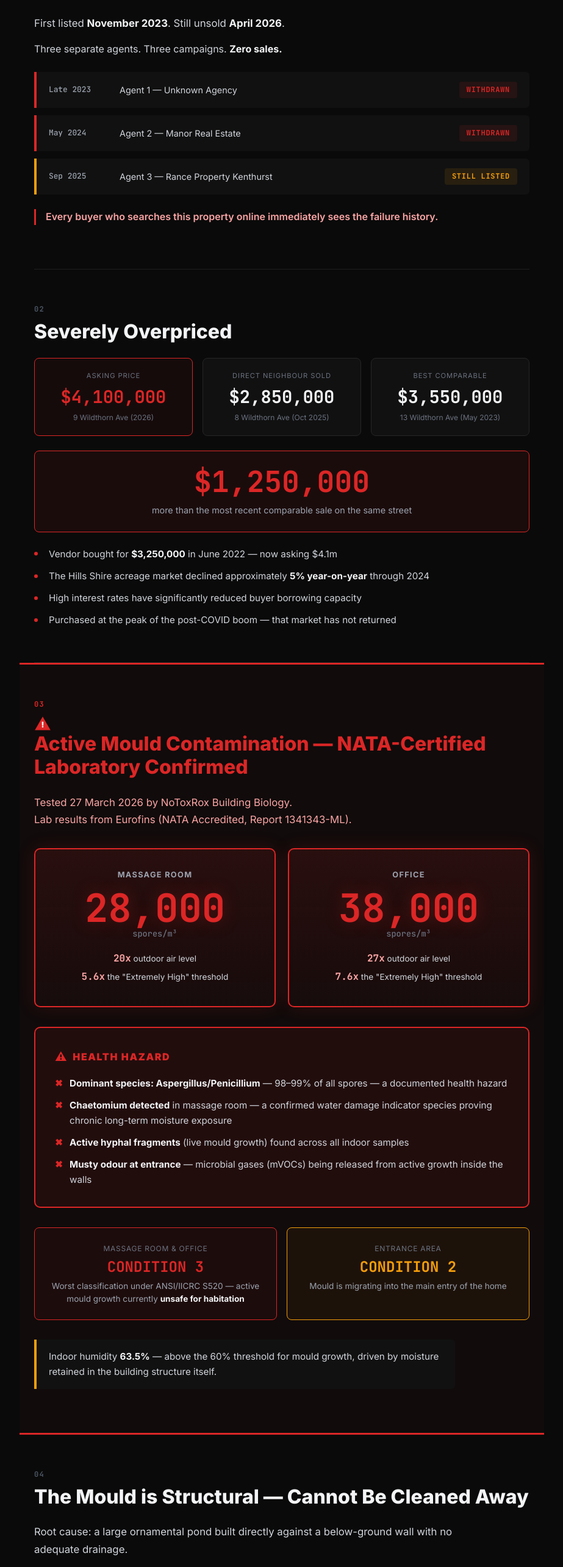
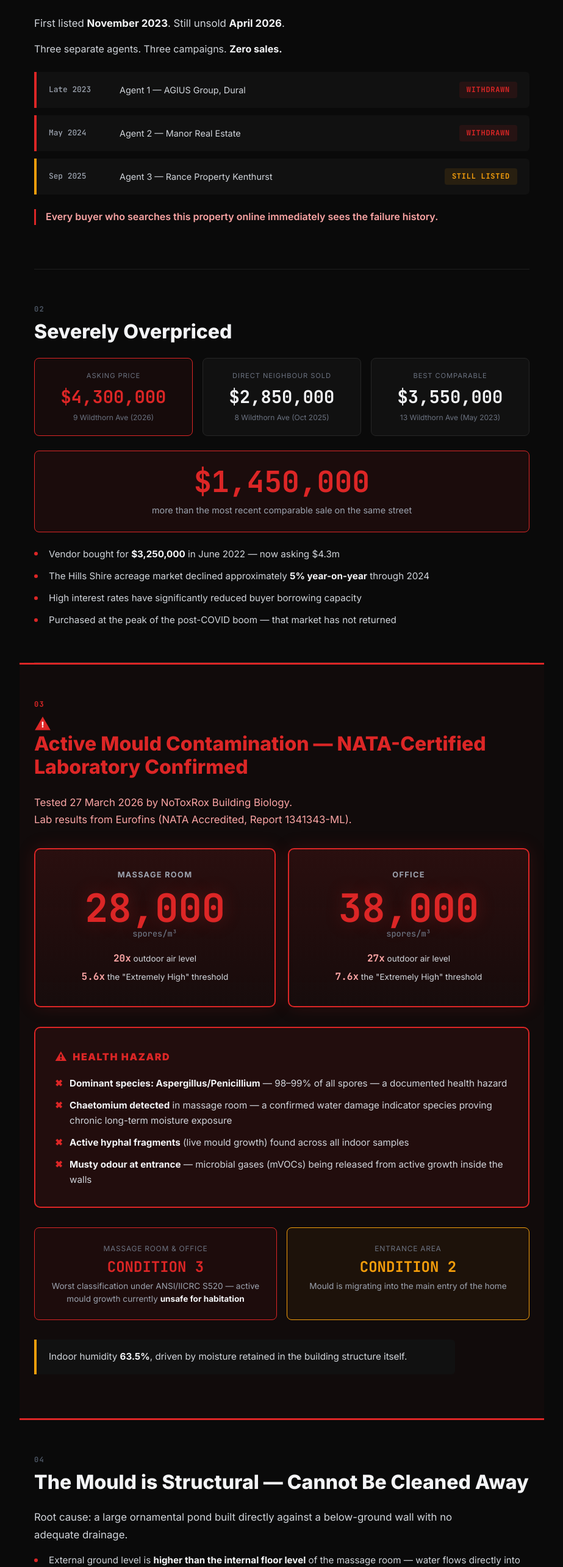
Before and after one commit to makemoneytrading/duralreports, a plain HTML site: page index.html in a window 1280 px wide. Shown: the part 900-3470 px from the top of the page at 61% size, without its empty margins (178-1101 px from the left). Drawn offline with Linux system fonts and the light colour scheme.

Commit message:
Update: price to 4.3m, first agent AGIUS Group, remove termite system claim, fix humidity text

```diff
--- a/index.html
+++ b/index.html
@@ -112,7 +112,7 @@
         <div class="timeline">
           <div class="timeline-item timeline-item--fail">
             <span class="timeline-date">Late 2023</span>
-            <span class="timeline-agent">Agent 1 — Unknown Agency</span>
+            <span class="timeline-agent">Agent 1 — AGIUS Group, Dural</span>
             <span class="timeline-status">WITHDRAWN</span>
           </div>
           <div class="timeline-item timeline-item--fail">
@@ -138,7 +138,7 @@
         <div class="price-compare">
           <div class="price-card price-card--asking">
             <span class="price-label">Asking Price</span>
-            <span class="price-value">$4,100,000</span>
+            <span class="price-value">$4,300,000</span>
             <span class="price-sub">9 Wildthorn Ave (2026)</span>
           </div>
           <div class="price-card price-card--comparable">
@@ -153,11 +153,11 @@
           </div>
         </div>
         <div class="overprice-callout">
-          <span class="overprice-amount">$1,250,000</span>
+          <span class="overprice-amount">$1,450,000</span>
           <span class="overprice-text">more than the most recent comparable sale on the same street</span>
         </div>
         <ul class="fact-list">
-          <li>Vendor bought for <strong>$3,250,000</strong> in June 2022 — now asking $4.1m</li>
+          <li>Vendor bought for <strong>$3,250,000</strong> in June 2022 — now asking $4.3m</li>
           <li>The Hills Shire acreage market declined approximately <strong>5% year-on-year</strong> through 2024</li>
           <li>High interest rates have significantly reduced buyer borrowing capacity</li>
           <li>Purchased at the peak of the post-COVID boom — that market has not returned</li>
@@ -226,7 +226,7 @@
           </div>
         </div>
 
-        <p class="fact-highlight">Indoor humidity <strong>63.5%</strong> — above the 60% threshold for mould growth, driven by moisture retained in the building structure itself.</p>
+        <p class="fact-highlight">Indoor humidity <strong>63.5%</strong>, driven by moisture retained in the building structure itself.</p>
       </div>
     </section>
 
@@ -263,8 +263,8 @@
         <div class="defect-grid">
           <div class="defect-card">
             <div class="defect-icon">🐛</div>
-            <h3>No Termite System</h3>
-            <p>No termite management system (TMS) in place — the property backs directly onto Category 1 bushland, the highest termite risk environment in Australia</p>
+            <h3>Termite Risk</h3>
+            <p>The property backs directly onto Category 1 bushland — the highest termite risk environment in Australia</p>
           </div>
           <div class="defect-card">
             <div class="defect-icon">💧</div>
```
